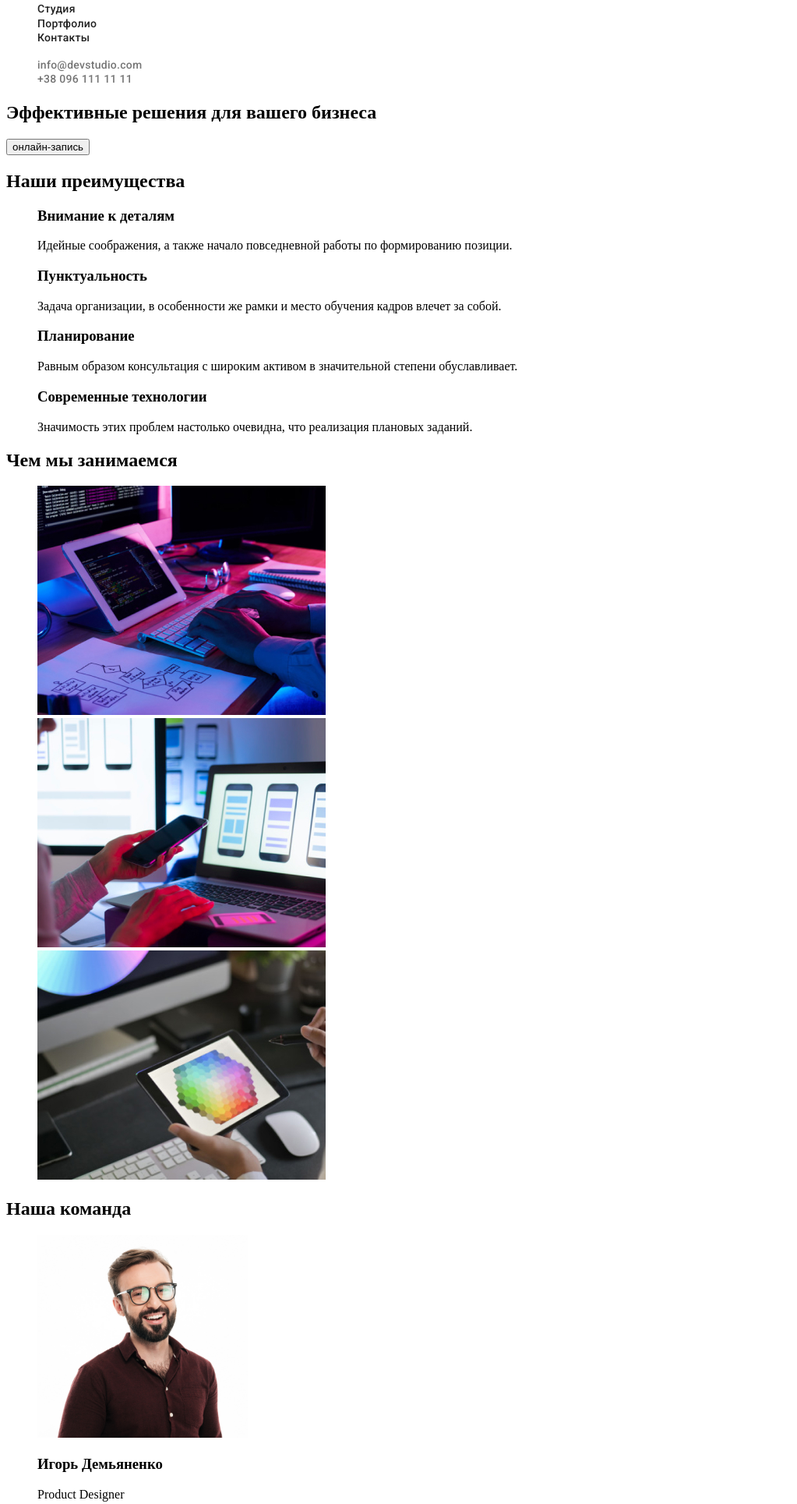
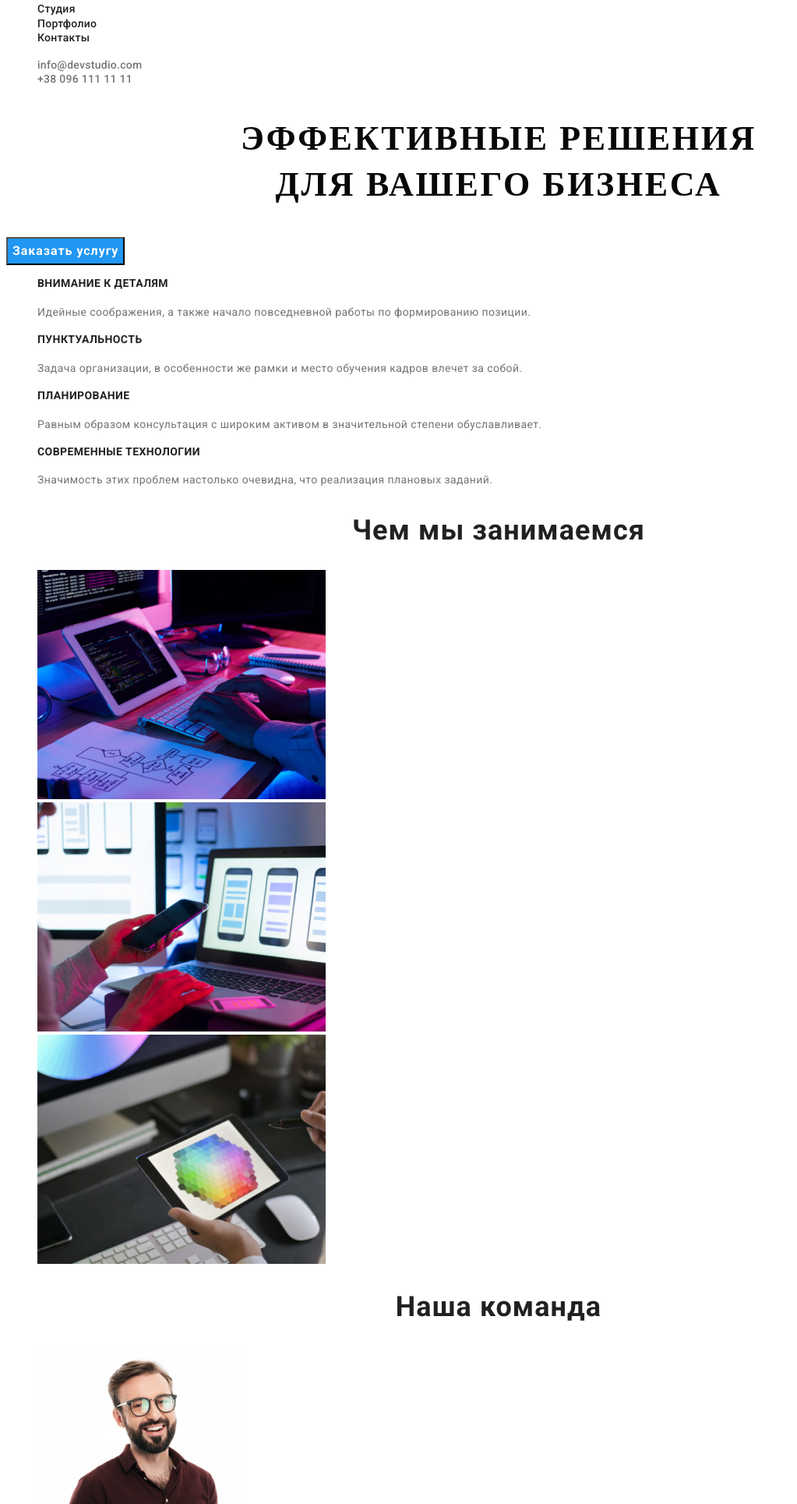
Before and after one commit to vadnek/goit-markup-hw-02, a plain HTML site: page index.html in a window 1280 px wide. Shown: the part 53-1982 px from the top of the page at 78% size, without its empty margins (0-1023 px from the left). Drawn offline with Linux system fonts and the light colour scheme.

Commit message:
First page

```diff
--- a/css/styles.css
+++ b/css/styles.css
@@ -1,3 +1,13 @@
+:root {
+  --color-text-hero: #080808;
+  --color-footer-adress-link: #080808;
+}
+/* body {
+  font-family: var(--font-family-main);
+  color: var(--color-text-main);
+  background-color: var(--color-bgd-main);
+} */
+
 .list {
   list-style: none;
 }
@@ -43,7 +53,7 @@
 }
 
 .phone-number {
-  font-family: 'Roboto';
+  font-family: 'Roboto', sans-serif;
   font-weight: 500;
   font-size: 14px;
   line-height: 1.33;
@@ -57,7 +67,7 @@
 }
 
 .mail {
-  font-family: 'Roboto';
+  font-family: 'Roboto', sans-serif;
   font-weight: 500;
   font-size: 14px;
   line-height: 1.33;
@@ -71,3 +81,119 @@
 }
 
 /* ==================main============ */
+
+.title-hero {
+  font-weight: 900;
+  font-size: 44px;
+  line-height: 1.36;
+  text-align: center;
+  letter-spacing: 0.06em;
+  text-transform: uppercase;
+  color: var(--color-text-hero);
+}
+
+.button {
+  background: #2196f3;
+}
+
+.button:hover,
+.button:focus {
+  background-color: #188ce8;
+}
+
+.text-button {
+  font-family: 'Roboto';
+  font-style: normal;
+  font-weight: 700;
+  font-size: 16px;
+  line-height: 1.875;
+  /* identical to box height, or 188% */
+  display: flex;
+  align-items: center;
+  text-align: center;
+  letter-spacing: 0.06em;
+  color: #ffffff;
+}
+
+.text-button:hover,
+.text-button:focus {
+  color: #ffffff;
+}
+/* ================ чем мы занимаемся ============ */
+.future-title {
+  font-family: 'Roboto';
+  font-style: normal;
+  font-weight: 700;
+  font-size: 14px;
+  line-height: 1.14;
+  letter-spacing: 0.03em;
+  text-transform: uppercase;
+  color: #212121;
+}
+
+.future {
+  font-family: 'Roboto';
+  font-style: normal;
+  font-weight: 400;
+  font-size: 14px;
+  line-height: 2;
+  letter-spacing: 0.03em;
+  color: #757575;
+}
+
+.secondary-title {
+  font-family: 'Roboto';
+  font-style: normal;
+  font-weight: 700;
+  font-size: 36px;
+  line-height: 1.17x;
+  text-align: center;
+  letter-spacing: 0.03em;
+  color: #212121;
+}
+
+/*===============  наша команда  ===============*/
+.team-item-title {
+  font-family: 'Roboto';
+  font-style: normal;
+  font-weight: 500;
+  font-size: 16px;
+  line-height: 1.19;
+  /* identical to box height */
+  text-align: center;
+  letter-spacing: 0.03em;
+  color: #212121;
+}
+
+.team-item-description {
+  font-family: 'Roboto';
+  font-style: normal;
+  font-weight: 400;
+  font-size: 16px;
+  line-height: 1.19;
+  /* identical to box height */
+  text-align: center;
+  letter-spacing: 0.03em;
+  color: #757575;
+}
+/* ================ footer ================== */
+
+.footer-address {
+  font-family: 'Roboto';
+  font-style: normal;
+  font-weight: 400;
+  font-size: 14px;
+  line-height: 2;
+  letter-spacing: 0.03em;
+  color: var(--color-footer-adress-link);
+}
+
+.footer-adress-link {
+  font-family: 'Roboto';
+  font-style: normal;
+  font-weight: 400;
+  font-size: 14px;
+  line-height: 2;
+  letter-spacing: 0.03em;
+  color: var(--color-footer-adress-link);
+}
--- a/index.html
+++ b/index.html
@@ -40,37 +40,47 @@
     <!-- main  -->
     <main>
       <section>
-        <h1 lang="ru">Эффективные решения для вашего бизнеса</h1>
-        <button type="button">онлайн-запись</button>
+        <h1 lang="ru" class="title-hero">
+          Эффективные решения <br />
+          для вашего бизнеса
+        </h1>
+        <button class="button" type="button">
+          <span class="text-button">Заказать услугу</span>
+        </button>
       </section>
       <!--Наши преимущества-->
       <section>
-        <h2>Наши преимущества</h2>
+        <!-- <h2>Наши преимущества</h2> -->
         <ul class="list">
           <li>
-            <h3 lang="ru">Внимание к деталям</h3>
-            <p>Идейные соображения, а также начало повседневной работы по формированию позиции.</p>
+            <h3 class="future-title" lang="ru">Внимание к деталям</h3>
+            <p class="future">
+              Идейные соображения, а также начало повседневной работы по формированию позиции.
+            </p>
           </li>
           <li>
-            <h3 lang="ru">Пунктуальность</h3>
-            <p>
+            <h3 class="future-title" lang="ru">Пунктуальность</h3>
+            <p class="future">
               Задача организации, в особенности же рамки и место обучения кадров влечет за собой.
             </p>
           </li>
           <li>
-            <h3 lang="ru">Планирование</h3>
-            <p>
+            <h3 class="future-title" lang="ru">Планирование</h3>
+            <p class="future">
               Равным образом консультация с широким активом в значительной степени обуславливает.
             </p>
           </li>
           <li>
-            <h3 lang="ru">Современные технологии</h3>
-            <p>Значимость этих проблем настолько очевидна, что реализация плановых заданий.</p>
+            <h3 class="future-title" lang="ru">Современные технологии</h3>
+            <p class="future">
+              Значимость этих проблем настолько очевидна, что реализация плановых заданий.
+            </p>
           </li>
         </ul>
       </section>
+      <!-- ===========  чем мы занимаемся  ================= -->
       <section>
-        <h2>Чем мы занимаемся</h2>
+        <h2 class="secondary-title">Чем мы занимаемся</h2>
         <ul class="list">
           <li>
             <img src="./images/wedo/verstka.jpg" alt="Верстка" width="370" height="294" />
@@ -85,7 +95,7 @@
       </section>
       <!--Наша команда-->
       <section>
-        <h2>Наша команда</h2>
+        <h2 class="secondary-title">Наша команда</h2>
         <ul class="list">
           <li>
             <img
@@ -94,8 +104,8 @@
               width="270"
               height="260"
             />
-            <h3>Игорь Демьяненко</h3>
-            <p>Product Designer</p>
+            <h3 class="team-item-title">Игорь Демьяненко</h3>
+            <p class="team-item-description">Product Designer</p>
           </li>
           <li>
             <img
@@ -104,8 +114,8 @@
               width="270"
               height="260"
             />
-            <h3>Ольга Репина</h3>
-            <p>Frontend Developer</p>
+            <h3 class="team-item-title">Ольга Репина</h3>
+            <p class="team-item-description">Frontend Developer</p>
           </li>
           <li>
             <img
@@ -114,8 +124,8 @@
               width="270"
               height="260"
             />
-            <h3>Николай Тарасов</h3>
-            <p>Marketing</p>
+            <h3 class="team-item-title">Николай Тарасов</h3>
+            <p class="team-item-description">Marketing</p>
           </li>
           <li>
             <img
@@ -124,24 +134,34 @@
               width="270"
               height="260"
             />
-            <h3>Михаил Ермаков</h3>
-            <p>UI Designer</p>
+            <h3 class="team-item-title">Михаил Ермаков</h3>
+            <p class="team-item-description">UI Designer</p>
           </li>
         </ul>
       </section>
     </main>
+
     <!-- Footer -->
+
     <footer>
-      <a class="logotipe link" lang="en" href="WebStudio">WebStudio</a>
+      <a class="logotipe link" lang="en" href="webstudio"
+        >Web<span class="logotipe-accent">Studio</span></a
+      >
       <address>
         <ul class="list">
           <li>
-            <a class="link" href="https://bit.ly/3pXMvUd" target="_blank" rel="noopener noreferrer"
+            <a
+              class="link footer-address"
+              href="https://bit.ly/3pXMvUd"
+              target="_blank"
+              rel="noopener noreferrer"
               >г. Киев, пр-т Леси Украинки, 26</a
             >
           </li>
-          <li><a class="link" href="mailto:info@devstudio.com">info@example.com</a></li>
-          <li><a class="link" href="tel:+380961111111">+38 096 111 11 11</a></li>
+          <li>
+            <a class="link footer-adress-link" href="mailto:info@devstudio.com">info@example.com</a>
+          </li>
+          <li><a class="link footer-adress-link" href="tel:+380961111111">+38 096 111 11 11</a></li>
         </ul>
       </address>
     </footer>
```
